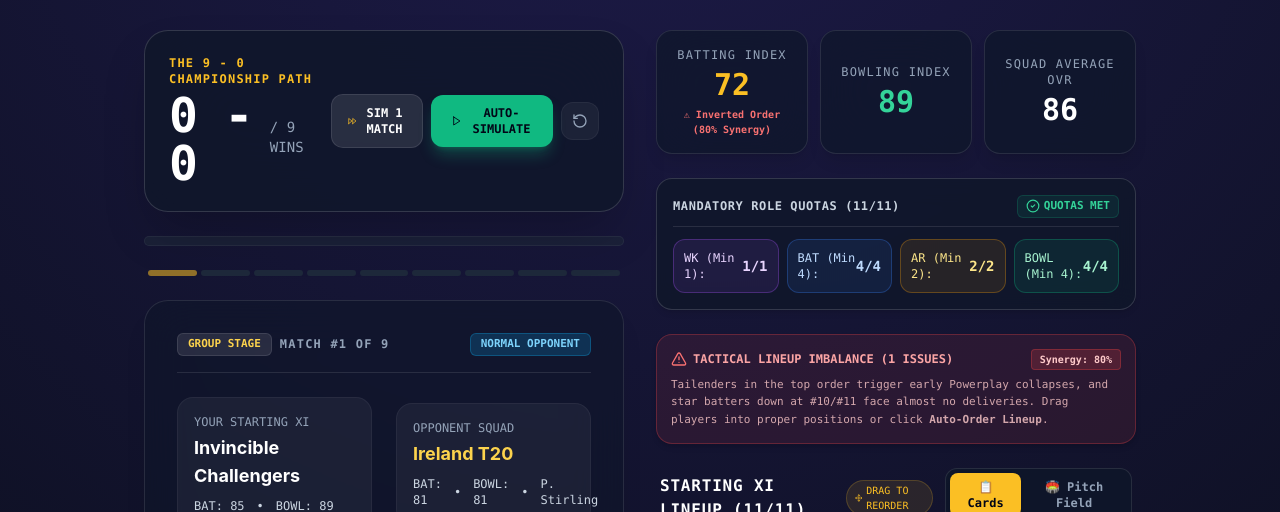
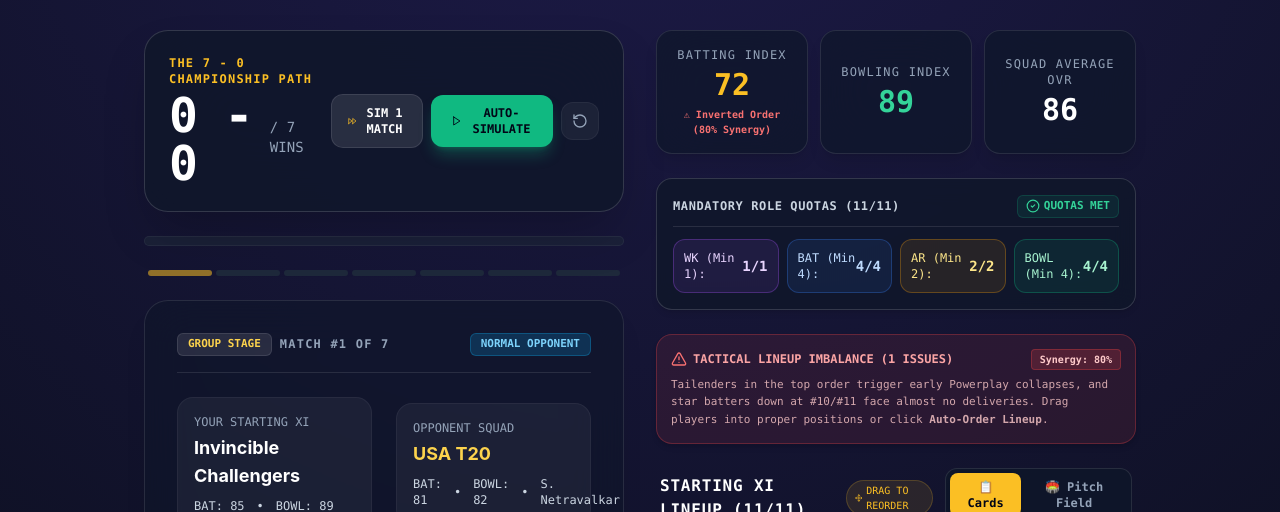
Before and after one commit to gobinathrc/-cricket-9-0, a Next.js app: page / in a window 1280 px wide. Both pictures are taken after a click on the button "RANDOM TEAM". Shown: the part 288-800 px from the top of the page. Built offline with nearby package versions, Linux system fonts and the light colour scheme.

Commit message:
feat: configure 7-match tournament gauntlet (2 Group, 3 Super 8, Semi, Final) with dynamic schedule runner

```diff
--- a/app/api/simulate/route.ts
+++ b/app/api/simulate/route.ts
@@ -30,9 +30,9 @@ export async function POST(request: NextRequest): Promise<NextResponse> {
       );
     }
 
-    if (typeof body.matchIndex !== "number" || body.matchIndex < 0 || body.matchIndex >= 9) {
+    if (typeof body.matchIndex !== "number" || body.matchIndex < 0 || body.matchIndex >= WORLD_CUP_SCHEDULE.length) {
       return NextResponse.json(
-        { success: false, error: "Invalid matchIndex: must be an integer between 0 and 8" },
+        { success: false, error: `Invalid matchIndex: must be an integer between 0 and ${WORLD_CUP_SCHEDULE.length - 1}` },
         { status: 400 }
       );
     }
@@ -58,7 +58,7 @@ export async function POST(request: NextRequest): Promise<NextResponse> {
 
     const result = simulateFixture(squad, opponent, matchNumber);
 
-    const isChampion = result.userWon && matchNumber === 9;
+    const isChampion = result.userWon && matchNumber === WORLD_CUP_SCHEDULE.length;
 
     logInfo("API: Match simulated on server", {
       matchNumber,
--- a/components/GauntletRunner.tsx
+++ b/components/GauntletRunner.tsx
@@ -43,8 +43,10 @@ export const GauntletRunner: React.FC<GauntletRunnerProps> = ({
       .reduce((acc, curr) => acc + curr.subRatings.bowling, 0) / 5
   );
 
+  const totalMatches = WORLD_CUP_SCHEDULE.length;
+
   const runSingleMatch = async () => {
-    if (runFailed || isChampion || currentMatchIndex >= 9 || isSimulatingCurrent) return;
+    if (runFailed || isChampion || currentMatchIndex >= totalMatches || isSimulatingCurrent) return;
 
     setIsSimulatingCurrent(true);
     setServerError(null);
@@ -93,7 +95,7 @@ export const GauntletRunner: React.FC<GauntletRunnerProps> = ({
         const nextIndex = currentMatchIndex + 1;
         setCurrentMatchIndex(nextIndex);
 
-        if (isChampionshipDecider || nextIndex === 9) {
+        if (isChampionshipDecider || nextIndex === totalMatches) {
           setIsAutoPlaying(false);
           setIsChampion(true);
           try {
@@ -109,11 +111,11 @@ export const GauntletRunner: React.FC<GauntletRunnerProps> = ({
             headers: { "Content-Type": "application/json" },
             body: JSON.stringify({
               userName: "ChampionSkipper",
-              streak: 9,
+              streak: totalMatches,
               isChampion: true,
               teamAverageOvr: Math.round((teamBattingOvr + teamBowlingOvr) / 2),
               finalStage: "THE FINAL (Champions)",
-              summary: "Undefeated 9-0 clean sweep World Champions",
+              summary: `Undefeated ${totalMatches}-0 clean sweep World Champions`,
             }),
           }).catch((err) => logError("Failed to record champion run", { err }));
         }
@@ -127,16 +129,16 @@ export const GauntletRunner: React.FC<GauntletRunnerProps> = ({
 
   useEffect(() => {
     let timer: NodeJS.Timeout;
-    if (isAutoPlaying && !runFailed && !isChampion && currentMatchIndex < 9) {
+    if (isAutoPlaying && !runFailed && !isChampion && currentMatchIndex < totalMatches) {
       timer = setTimeout(() => {
         runSingleMatch();
       }, 950);
     }
     return () => clearTimeout(timer);
-  }, [isAutoPlaying, currentMatchIndex, runFailed, isChampion]);
+  }, [isAutoPlaying, currentMatchIndex, runFailed, isChampion, totalMatches]);
 
   const streak = currentMatchIndex;
-  const currentOpponent = WORLD_CUP_SCHEDULE[currentMatchIndex] || WORLD_CUP_SCHEDULE[8];
+  const currentOpponent = WORLD_CUP_SCHEDULE[currentMatchIndex] || WORLD_CUP_SCHEDULE[totalMatches - 1];
 
   return (
     <div className="flex flex-col gap-6 w-full max-w-3xl mx-auto">
@@ -144,13 +146,13 @@ export const GauntletRunner: React.FC<GauntletRunnerProps> = ({
       <div className="flex flex-col sm:flex-row items-center justify-between p-6 bg-slate-900/80 border border-white/15 rounded-3xl backdrop-blur-2xl shadow-2xl gap-4">
         <div className="flex flex-col">
           <span className="text-xs font-mono uppercase tracking-widest text-amber-400 font-bold">
-            The 9 - 0 Championship Path
+            The {totalMatches} - 0 Championship Path
           </span>
           <div className="flex items-baseline gap-2 mt-1">
             <span className="text-4xl sm:text-5xl font-black font-mono text-white tracking-tight">
               {streak} - 0
             </span>
-            <span className="text-sm font-mono text-slate-400">/ 9 WINS</span>
+            <span className="text-sm font-mono text-slate-400">/ {totalMatches} WINS</span>
           </div>
         </div>
 
@@ -198,17 +200,20 @@ export const GauntletRunner: React.FC<GauntletRunnerProps> = ({
         </div>
       )}
 
-      {/* Progress Bar towards 9 */}
+      {/* Progress Bar towards tournament victory */}
       <div className="w-full bg-slate-800/60 rounded-full h-2.5 overflow-hidden border border-white/5">
         <motion.div
           className="bg-gradient-to-r from-emerald-500 via-teal-400 to-amber-400 h-full rounded-full"
-          animate={{ width: `${(streak / 9) * 100}%` }}
+          animate={{ width: `${(streak / totalMatches) * 100}%` }}
           transition={{ duration: 0.3 }}
         />
       </div>
 
-      {/* 9 Stages Stepper Indicator */}
-      <div className="grid grid-cols-9 gap-1 px-1">
+      {/* Dynamic Stages Stepper Indicator */}
+      <div
+        className="gap-1 px-1"
+        style={{ display: "grid", gridTemplateColumns: `repeat(${totalMatches}, minmax(0, 1fr))` }}
+      >
         {WORLD_CUP_SCHEDULE.map((m, idx) => (
           <div
             key={m.id}
@@ -233,7 +238,7 @@ export const GauntletRunner: React.FC<GauntletRunnerProps> = ({
                 {currentOpponent.stageName}
               </span>
               <span className="text-xs font-mono font-bold tracking-widest text-slate-400 uppercase">
-                Match #{currentMatchIndex + 1} of 9
+                Match #{currentMatchIndex + 1} of {totalMatches}
               </span>
             </div>
 
@@ -309,7 +314,7 @@ export const GauntletRunner: React.FC<GauntletRunnerProps> = ({
               <Skull className="w-8 h-8" />
             </div>
 
-            <h3 className="text-3xl font-black text-white">THE 9 - 0 DREAM IS OVER</h3>
+            <h3 className="text-3xl font-black text-white">THE {totalMatches} - 0 DREAM IS OVER</h3>
             <p className="text-sm text-slate-300 max-w-md">
               Knocked out in <span className="font-bold text-amber-300">{currentOpponent.stageName}</span> (Match #{activeResult.matchNumber}) by <span className="font-bold text-red-400">{activeResult.opponentName}</span>.
             </p>
@@ -352,10 +357,10 @@ export const GauntletRunner: React.FC<GauntletRunnerProps> = ({
             </div>
 
             <h3 className="text-4xl font-black text-transparent bg-clip-text bg-gradient-to-r from-amber-300 via-yellow-200 to-amber-400">
-              9 - 0 UNBEATEN WORLD CHAMPIONS
+              {totalMatches} - 0 UNBEATEN WORLD CHAMPIONS
             </h3>
             <p className="text-sm text-slate-200 max-w-md">
-              Flawless campaign! You conquered the Group Stage, Super 8s, Semi-Final, and lifted the World Cup trophy with a perfect 9–0 clean sweep!
+              Flawless campaign! You conquered the Group Stage, Super 8s, Semi-Final, and lifted the World Cup trophy with a perfect {totalMatches}–0 clean sweep!
             </p>
 
             <button
--- a/engine/simulator.ts
+++ b/engine/simulator.ts
@@ -18,36 +18,26 @@ export interface OpponentTeamProfile {
 }
 
 /**
- * Authentic 9-match tournament schedule mirroring the T20 World Cup championship path.
+ * Authentic 7-match tournament schedule mirroring the T20 World Cup championship path:
+ * 2 Group Stage matches, 3 Super 8 matches, 1 Semi-Final, and The Final.
  */
 export const WORLD_CUP_SCHEDULE: OpponentTeamProfile[] = [
-  // Stage 1: Group Stage (Matches 1-4)
+  // Stage 1: Group Stage (2 Matches)
   {
     id: "match_1",
     stageName: "GROUP STAGE",
     matchNumber: 1,
-    name: "Ireland T20",
-    countryCode: "IRE",
+    name: "USA T20",
+    countryCode: "USA",
     difficultyTier: "NORMAL",
     battingOvr: 81,
-    bowlingOvr: 81,
-    starPlayer: "P. Stirling",
+    bowlingOvr: 82,
+    starPlayer: "S. Netravalkar",
   },
   {
     id: "match_2",
     stageName: "GROUP STAGE",
     matchNumber: 2,
-    name: "USA T20",
-    countryCode: "USA",
-    difficultyTier: "NORMAL",
-    battingOvr: 80,
-    bowlingOvr: 82,
-    starPlayer: "S. Netravalkar",
-  },
-  {
-    id: "match_3",
-    stageName: "GROUP STAGE",
-    matchNumber: 3,
     name: "Pakistan T20",
     countryCode: "PAK",
     difficultyTier: "HIGH",
@@ -55,23 +45,12 @@ export const WORLD_CUP_SCHEDULE: OpponentTeamProfile[] = [
     bowlingOvr: 90,
     starPlayer: "Shaheen Afridi",
   },
+
+  // Stage 2: Super 8 Stage (3 Matches)
   {
-    id: "match_4",
-    stageName: "GROUP STAGE",
-    matchNumber: 4,
-    name: "Bangladesh T20",
-    countryCode: "BAN",
-    difficultyTier: "NORMAL",
-    battingOvr: 82,
-    bowlingOvr: 84,
-    starPlayer: "Shakib Al Hasan",
-  },
-
-  // Stage 2: Super 8 Stage (Matches 5-7) - Elevated Tournament Difficulty
-  {
-    id: "match_5",
+    id: "match_3",
     stageName: "SUPER 8",
-    matchNumber: 5,
+    matchNumber: 3,
     name: "Afghanistan T20",
     countryCode: "AFG",
     difficultyTier: "HIGH",
@@ -80,9 +59,9 @@ export const WORLD_CUP_SCHEDULE: OpponentTeamProfile[] = [
     starPlayer: "Rashid Khan",
   },
   {
-    id: "match_6",
+    id: "match_4",
     stageName: "SUPER 8",
-    matchNumber: 6,
+    matchNumber: 4,
     name: "West Indies T20",
     countryCode: "WI",
     difficultyTier: "ELITE",
@@ -91,9 +70,9 @@ export const WORLD_CUP_SCHEDULE: OpponentTeamProfile[] = [
     starPlayer: "N. Pooran",
   },
   {
-    id: "match_7",
+    id: "match_5",
     stageName: "SUPER 8",
-    matchNumber: 7,
+    matchNumber: 5,
     name: "Australia T20",
     countryCode: "AUS",
     difficultyTier: "ELITE",
@@ -102,11 +81,11 @@ export const WORLD_CUP_SCHEDULE: OpponentTeamProfile[] = [
     starPlayer: "T. Head",
   },
 
-  // Stage 3: The Knockout Semi-Final (Match 8)
+  // Stage 3: The Knockout Semi-Final (Match 6)
   {
-    id: "match_8",
+    id: "match_6",
     stageName: "SEMI-FINAL",
-    matchNumber: 8,
+    matchNumber: 6,
     name: "England T20",
     countryCode: "ENG",
     difficultyTier: "ELITE",
@@ -115,11 +94,11 @@ export const WORLD_CUP_SCHEDULE: OpponentTeamProfile[] = [
     starPlayer: "J. Buttler",
   },
 
-  // Stage 4: The T20 World Cup Final (Match 9) - Boss Tier Championship Match
+  // Stage 4: The T20 World Cup Final (Match 7) - Championship Match
   {
-    id: "match_9",
+    id: "match_7",
     stageName: "THE FINAL",
-    matchNumber: 9,
+    matchNumber: 7,
     name: "South Africa T20",
     countryCode: "SA",
     difficultyTier: "CHAMPION",
@@ -311,9 +290,9 @@ export function simulateFixture(
     effectiveUserBowling -= 8;
   }
 
-  // Tournament stage pressure: Super 8 (Matches 5-7), Semi-Final (8), Final (9)
-  const isKnockoutStage = matchNumber >= 5;
-  const stagePressurePenalty = isKnockoutStage ? (matchNumber >= 8 ? 4 : 2) : 0;
+  // Tournament stage pressure: Super 8 (Matches 3-5), Semi-Final (6), Final (7)
+  const isKnockoutStage = matchNumber >= 3;
+  const stagePressurePenalty = isKnockoutStage ? (matchNumber >= 6 ? 4 : 2) : 0;
 
   // Weak bowling leakage in death overs against elite tournament batters
   const weakBowlersCount = squad.players
```
Also changed, not shown: 1 other file (tests, documents, lock files or other folders).
